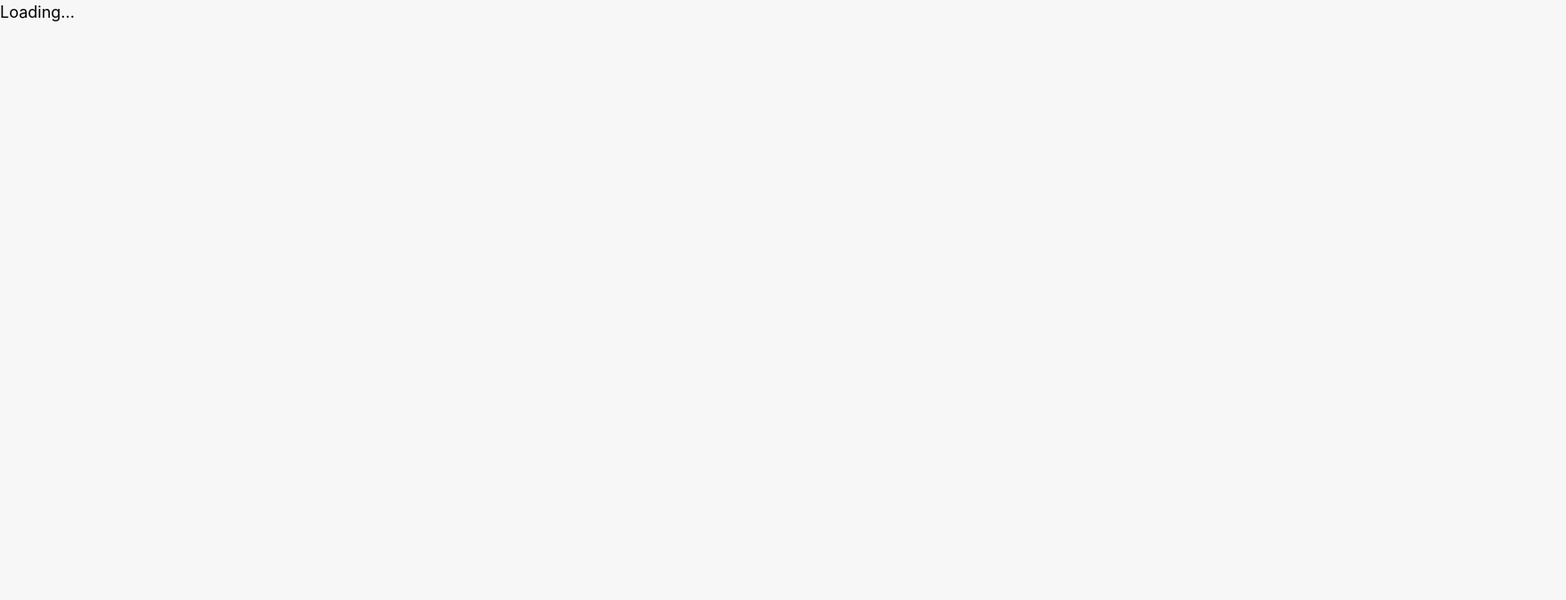
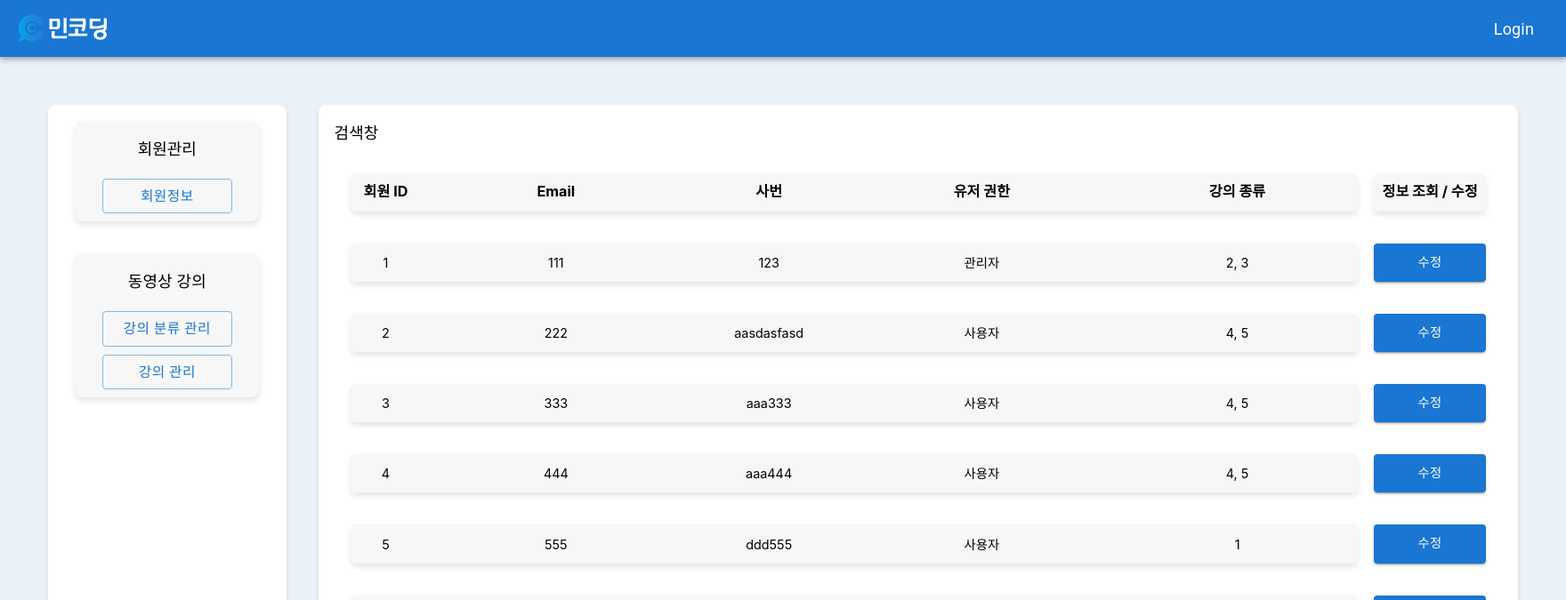
Before and after one commit to mincoding-main/lecture_streaming_system_front, a Next.js app: page /admin/user-list in a window 1280 px wide. Shown: the top 675 px of the page at 89% size, 1760 px wide, since content can reach past the window. Built offline with nearby package versions, Linux system fonts and the light colour scheme.

Commit message:
admin user list

```diff
--- /dev/null
+++ b/components/admin-side-navbar.js
@@ -0,0 +1,50 @@
+// admin-side-navbar.js
+import React from 'react';
+import { useRouter } from 'next/router';
+import Button from '@mui/material/Button';
+import adminCommonStyle from '@/styles/admin-common.module.css'
+
+export default function AdminSideNavBar() {
+    const router = useRouter();
+
+    const handleUserListClick = () => {
+        router.push('/admin/user-list');
+    };
+
+    const handleLectureManagementClick = () => {
+        router.push('/admin/user-list/#');
+    };
+
+    const handleCategoryManagementClick = () => {
+        router.push('/admin/user-list/#');
+    };
+
+    return (
+        <div className={adminCommonStyle.sideContainer}>
+            <div className={adminCommonStyle.sideUserContainer}>
+                <div className={adminCommonStyle.sideUserTitle}>
+                    회원관리
+                </div>
+                <div className={adminCommonStyle.sideUserBtn}>
+                    <Button variant="outlined" onClick={handleUserListClick}>
+                        회원정보
+                    </Button>
+                </div>
+            </div>
+            <div className={adminCommonStyle.sideVideoContainer}>
+                <div className={adminCommonStyle.sideVideoTitle}>
+                    동영상 강의
+                </div>
+                <div className={adminCommonStyle.sideVideoBtn}>
+                    <Button variant="outlined" onClick={handleCategoryManagementClick}>
+                        강의 분류 관리
+                    </Button>
+                    <Button variant="outlined" onClick={handleLectureManagementClick}>
+                        강의 관리
+                    </Button>
+                </div>
+            </div>
+
+        </div >
+    );
+}
--- a/fake-data/users.json
+++ b/fake-data/users.json
@@ -20,5 +20,143 @@
       4,
       5
     ]
+  },
+  {
+    "id": 3,
+    "email": "333",
+    "password": "333",
+    "employeeId": "aaa333",
+    "isAdmin": false,
+    "lectureId": [
+      4,
+      5
+    ]
+  },
+  {
+    "id": 4,
+    "email": "444",
+    "password": "444",
+    "employeeId": "aaa444",
+    "isAdmin": false,
+    "lectureId": [
+      4,
+      5
+    ]
+  },
+  {
+    "id": 5,
+    "email": "555",
+    "password": "555",
+    "employeeId": "ddd555",
+    "isAdmin": false,
+    "lectureId": [
+      1
+    ]
+  },
+  {
+    "id": 6,
+    "email": "666",
+    "password": "666",
+    "employeeId": "asd666",
+    "isAdmin": false,
+    "lectureId": [
+      1,
+      2
+    ]
+  },
+  {
+    "id": 7,
+    "email": "777",
+    "password": "777",
+    "employeeId": "123ff777",
+    "isAdmin": false,
+    "lectureId": [
+      2,
+      3
+    ]
+  },
+  {
+    "id": 8,
+    "email": "888",
+    "password": "888",
+    "employeeId": "asdff888",
+    "isAdmin": false,
+    "lectureId": [
+      4
+    ]
+  },
+  {
+    "id": 9,
+    "email": "999",
+    "password": "999",
+    "employeeId": "gggf999",
+    "isAdmin": false,
+    "lectureId": [
+      5
+    ]
+  },
+  {
+    "id": 10,
+    "email": "101010",
+    "password": "101010",
+    "employeeId": "sdaff101010",
+    "isAdmin": false,
+    "lectureId": [
+      4,
+      5
+    ]
+  },
+  {
+    "id": 11,
+    "email": "111111",
+    "password": "111111",
+    "employeeId": "asdfa111111",
+    "isAdmin": false,
+    "lectureId": [
+      4
+    ]
+  },
+  {
+    "id": 12,
+    "email": "121212",
+    "password": "121212",
+    "employeeId": "121212asdasd",
+    "isAdmin": false,
+    "lectureId": [
+      3
+    ]
+  },
+  {
+    "id": 13,
+    "email": "131313",
+    "password": "131313",
+    "employeeId": "dafsdf131313",
+    "isAdmin": false,
+    "lectureId": [
+      1
+    ]
+  },
+  {
+    "id": 14,
+    "email": "141414",
+    "password": "141414",
+    "employeeId": "affgg1414",
+    "isAdmin": false,
+    "lectureId": [
+      3
+    ]
+  },
+  {
+    "id": 15,
+    "email": "151515",
+    "password": "151515",
+    "employeeId": "afgt151515",
+    "isAdmin": false,
+    "lectureId": [
+      1,
+      2,
+      3,
+      4
+    ]
   }
 ]
--- a/pages/admin/user-list.js
+++ b/pages/admin/user-list.js
@@ -4,49 +4,88 @@ import Footer from '@/components/footer';
 import axios from 'axios';
 import { useRouter } from 'next/router';
 import adminUserDetailStyle from '@/styles/admin-user-detail.module.css';
-import VideoListItem from '@/components/lecture-video-item';
+import adminCommonStyle from '@/styles/admin-common.module.css';
+import AdminSideNavBar from '@/components/admin-side-navbar';
+import Pagination from '@mui/material/Pagination';
+import Grid from '@mui/material/Grid';
+import Button from '@mui/material/Button';
 
 
 export default function UserList() {
     const router = useRouter();
-    const { lectureId } = router.query;
-    const [lecture, setLecture] = useState(null);
+    const [users, setUsers] = useState([]);
+    const [page, setPage] = useState(1);
+    const itemsPerPage = 8;
 
     useEffect(() => {
-        if (lectureId) {
-            // 동적 라우팅 파라미터인 id를 이용해 해당 강의 정보를 가져옴
-            axios.get(`/api/lectures/${lectureId}`).then((response) => {
-                setLecture(response.data);
-            });
-        }
-    }, [lectureId]);
+        const fetchUsers = async () => {
+            try {
+                const response = await axios.get('/api/users');
+                setUsers(response.data);
+            } catch (error) {
+                console.error('Error fetching users:', error);
+            }
+        };
 
-    if (!lecture) {
-        return <div>Loading...</div>;
-    }
+        fetchUsers();
+    }, []);
 
+    const handleChangePage = (event, newPage) => {
+        setPage(newPage);
+    };
+
+    const startIdx = (page - 1) * itemsPerPage;
+    const endIdx = startIdx + itemsPerPage;
     return (
         <>
             <Header />
-            <section className={adminUserDetailStyle.lectureIntroSection}>
-                <div className={adminUserDetailStyle.lectureIntroContent}>
-                    <div className={adminUserDetailStyle.lectureIntroImage}>
-                        <img src={lecture.imageUrl} alt={lecture.title} />
+            <section className={adminCommonStyle.backGroundSection}>
+                <div className={adminCommonStyle.sideNavContainer}>
+                    <AdminSideNavBar />
+                </div>
+                <div className={adminCommonStyle.mainContainer}>
+                    <div className={adminUserDetailStyle.userSearchContainer}>검색창</div>
+                    <div className={adminUserDetailStyle.userContainer}>
+                        <div className={adminUserDetailStyle.userItem}>
+                            <div className={adminUserDetailStyle.userInfo}>
+                                <Grid container spacing={2} >
+                                    <Grid item xs={1} className={adminUserDetailStyle.userInfoTitle}>회원 ID</Grid>
+                                    <Grid item xs={3} className={adminUserDetailStyle.userInfoTitle}>Email</Grid>
+                                    <Grid item xs={2} className={adminUserDetailStyle.userInfoTitle}>사번</Grid>
+                                    <Grid item xs={3} className={adminUserDetailStyle.userInfoTitle}>유저 권한</Grid>
+                                    <Grid item xs={3} className={adminUserDetailStyle.userInfoTitle}>강의 종류</Grid>
+                                </Grid>
+                            </div>
+                            <div className={adminUserDetailStyle.userEditBtnTitle} >정보 조회 / 수정</div>
+                        </div>
+                        {users.slice(startIdx, endIdx).map(user => (
+                            <div key={user.id} className={adminUserDetailStyle.userItem}>
+                                <div className={adminUserDetailStyle.userInfo}>
+                                    <Grid container spacing={2}>
+                                        <Grid item xs={1}>{user.id}</Grid>
+                                        <Grid item xs={3}>{user.email}</Grid>
+                                        <Grid item xs={2}>{user.employeeId}</Grid>
+                                        <Grid item xs={3}>{user.isAdmin ? '관리자' : '사용자'}</Grid>
+                                        <Grid item xs={3}>{user.lectureId.join(', ')}</Grid>
+                                    </Grid>
+                                </div>
+                                <div className={adminUserDetailStyle.userEditBtn}>
+                                    <Button variant="contained">
+                                        수정
+                                    </Button>
+                                </div>
+                            </div>
+                        ))}
                     </div>
-                    <div className={adminUserDetailStyle.lectureIntroText}>
-                        <h1>{lecture.title}</h1>
-                        <p>{lecture.description}</p>
+                    <div className={adminUserDetailStyle.paginationContainer}>
+                        <Pagination
+                            count={Math.ceil(users.length / itemsPerPage)}
+                            page={page}
+                            onChange={handleChangePage}
+                        />
                     </div>
                 </div>
-                <div className={adminUserDetailStyle.lectureCourseSection}>
-                    <div className={adminUserDetailStyle.lectureCourseTitleText}>교육과정안내</div>
-                    <div className={adminUserDetailStyle.lectureCourseText} dangerouslySetInnerHTML={{ __html: lecture.courseDescription }} />
-                </div>
-                <div className={adminUserDetailStyle.lectureVideoSection}>
-                    <VideoListItem Videos={lecture.videos} LectureId={lecture.id} />
-                </div>
-            </section>
-            {/* 강의 상세 정보 렌더링 */}
+            </section >
 
             <Footer />
         </>
--- /dev/null
+++ b/styles/admin-common.module.css
@@ -0,0 +1,94 @@
+/* lecture-detail.module.css */
+.backGroundSection {
+    background-color: #1e90ff0f;
+    min-width: 1760px;
+    min-height: 955px;
+    height: 95vh;
+    display: flex;
+    align-items: center;
+    justify-content: center;
+    padding: 3rem;
+
+}
+
+.sideNavContainer {
+    flex: 1.5;
+    width: 100%;
+    height: 100%;
+    padding: 1rem;
+    background-color: white;
+    border-radius: 0.5rem;
+    box-shadow: 0 4px 6px rgba(0, 0, 0, 0.1);
+    margin-right: 2rem;
+}
+
+
+.mainContainer {
+    flex: 8.5;
+    width: 100%;
+    height: 100%;
+    padding: 1rem;
+    background-color: white;
+    border-radius: 0.5rem;
+    box-shadow: 0 4px 6px rgba(0, 0, 0, 0.1);
+
+}
+
+.sideContainer {
+    display: flex;
+    flex-direction: column;
+    justify-content: center;
+    align-items: center;
+}
+
+.sideUserContainer {
+    width: 90%;
+    display: flex;
+    flex-direction: column;
+    justify-content: center;
+    align-items: center;
+    background-color: #f7f7f7;
+    border-radius: 0.5rem;
+    box-shadow: 0 4px 6px rgba(0, 0, 0, 0.1);
+}
+
+.sideUserTitle {
+    margin-top: 1rem;
+    text-align: center;
+}
+
+.sideUserBtn {
+    width: 70%;
+    display: flex;
+    flex-direction: column;
+    margin-top: 1rem;
+    margin-bottom: 0.5rem;
+}
+
+.sideVideoContainer {
+    width: 90%;
+    margin-top: 2rem;
+    display: flex;
+    flex-direction: column;
+    align-items: center;
+    background-color: #f7f7f7;
+    border-radius: 0.5rem;
+    box-shadow: 0 4px 6px rgba(0, 0, 0, 0.1);
+
+}
+
+.sideVideoTitle {
+    margin-top: 1rem;
+    text-align: center;
+}
+
+.sideVideoBtn {
+    width: 70%;
+    display: flex;
+    flex-direction: column;
+    margin-top: 1rem;
+}
+
+.sideVideoBtn>button {
+    margin-bottom: 0.5rem;
+}
--- a/styles/admin-user-detail.module.css
+++ b/styles/admin-user-detail.module.css
@@ -1,76 +1,63 @@
-/* lecture-detail.module.css */
-.lectureIntroSection {
-    background-color: #1e90ff0f;
+.userSearchContainer {
     width: 100%;
-    height: auto;
-    display: flex;
-    flex-direction: column;
-    align-items: center;
-    justify-content: center;
-    padding: 2rem;
+    height: 5%;
 }
 
-.lectureIntroContent {
-    width: 80%;
-    /* 비율 조절 */
+.userContainer {
+    width: 100%;
+    height: 90%;
+}
+
+.userItem {
+    width: 100%;
+    display: flex;
     padding: 1rem;
-    background-color: white;
-    border-radius: 0.5rem;
+}
+
+.userInfo {
+    flex: 9;
+    margin-right: 1rem;
+    background-color: #f7f7f7;
+    border-radius: 0.3rem;
     box-shadow: 0 4px 6px rgba(0, 0, 0, 0.1);
+    text-align: center;
+    font-size: 0.8rem;
+    height: 2.4rem;
     display: flex;
     align-items: center;
 }
 
-.lectureIntroImage {
-    width: 50%;
-    /* 이미지의 비율 조절 */
-    margin-right: 2rem;
-}
-
-.lectureIntroImage img {
-    width: 100%;
-    height: auto;
-}
-
-.lectureIntroText {
-    width: 50%;
+.userInfoTitle {
+    font-size: 0.9rem;
     text-align: center;
-}
-
-
-.lectureCourseSection {
-    margin-top: 2rem;
-    width: 80%;
-    /* 비율 조절 */
-    padding: 1rem;
-    background-color: white;
-    border-radius: 0.5rem;
-    box-shadow: 0 4px 6px rgba(0, 0, 0, 0.1);
-    display: flex;
-    flex-direction: column;
-    align-items: center;
-}
-
-.lectureCourseTitleText {
-    font-size: 1.2rem;
     font-weight: bold;
 }
 
-.lectureCourseText {
-    margin-top: 1rem;
+.userEditBtnTitle {
+    flex: 1;
+    display: flex;
+    align-items: center;
+    justify-content: center;
     font-size: 0.9rem;
+    font-weight: bold;
+    background-color: #f7f7f7;
+    border-radius: 0.3rem;
+    box-shadow: 0 4px 6px rgba(0, 0, 0, 0.1);
 }
 
+.userEditBtn {
+    flex: 1;
+    display: flex;
+    justify-content: center
+}
 
-.lectureVideoSection {
-    margin-top: 2rem;
-    width: 80%;
-    /* 비율 조절 */
-    padding: 1rem;
-    background-color: white;
-    border-radius: 0.5rem;
-    box-shadow: 0 4px 6px rgba(0, 0, 0, 0.1);
+.userEditBtn>button {
+    width: 100%;
+    font-size: 0.8rem;
+}
+
+.paginationContainer {
+    height: 5%;
     display: flex;
-    flex-direction: column;
-    align-items: center;
+    justify-content: center;
 }
```
Also changed, not shown: styles/utils.module.css (+0 -55 lines).
